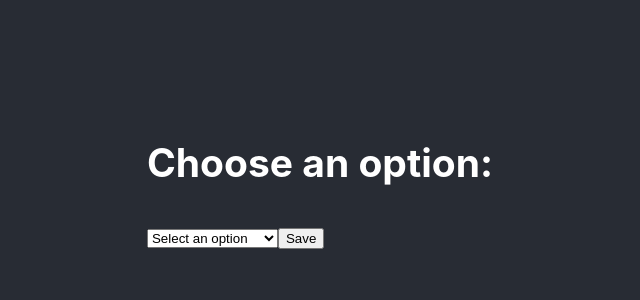
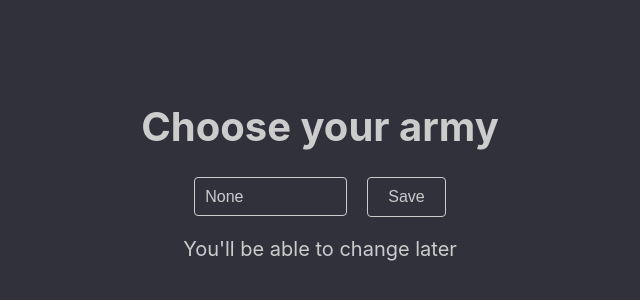
Before and after one commit to HenriZuber/w40k-front, a React (Create React App) app: page / in a window 1280 px wide. Shown: the part 222-522 px from the top of the page, without its empty margins (320-960 px from the left). Built offline with nearby package versions, Linux system fonts and the light colour scheme.

Commit message:
feat: add army choice - mid

```diff
--- a/src/App.css
+++ /dev/null
@@ -1,38 +0,0 @@
-.App {
-  text-align: center;
-}
-
-.App-logo {
-  height: 40vmin;
-  pointer-events: none;
-}
-
-@media (prefers-reduced-motion: no-preference) {
-  .App-logo {
-    animation: App-logo-spin infinite 20s linear;
-  }
-}
-
-.App-header {
-  background-color: #282c34;
-  min-height: 100vh;
-  display: flex;
-  flex-direction: column;
-  align-items: center;
-  justify-content: center;
-  font-size: calc(10px + 2vmin);
-  color: white;
-}
-
-.App-link {
-  color: #61dafb;
-}
-
-@keyframes App-logo-spin {
-  from {
-    transform: rotate(0deg);
-  }
-  to {
-    transform: rotate(360deg);
-  }
-}
--- a/src/App.jsx
+++ b/src/App.jsx
@@ -1,25 +1,34 @@
 import React, { useState, useEffect } from 'react';
 import Cookies from 'js-cookie';
-import './App.css';
+import './style/App.css';
 import ChoiceDropdown from './ChoiceDropdown';
 import ChatApp from './ChatApp';
 
 function App() {
 
-  const [selectedChoice, setSelectedChoice] = useState('');
+  const [selectedChoice, setSelectedChoice] = useState("");
 
   useEffect(() => {
     // Check if the choice is already saved in a cookie
     const savedChoice = Cookies.get('choice');
     if (savedChoice) {
-      setSelectedChoice(savedChoice);
+      const choiceArray = JSON.parse(savedChoice);
+      setSelectedChoice(choiceArray);
     }
   }, []);
+
+  const handleArmySelected = () => {
+    const savedChoice = Cookies.get('choice');
+    if (savedChoice) {
+      const choiceArray = JSON.parse(savedChoice);
+      setSelectedChoice(choiceArray);
+    }
+  };
 
   return (
     <header className="App-header">
       <div>
-        {!selectedChoice && <ChoiceDropdown />}
+        {!selectedChoice && <ChoiceDropdown onArmySelect={handleArmySelected} />}
         {selectedChoice && <ChatApp />}
       </div>
     </header>
--- a/src/ChatApp.jsx
+++ b/src/ChatApp.jsx
@@ -1,6 +1,6 @@
 import React, { useState, useEffect, useRef } from 'react';
 import { IoSend } from 'react-icons/io5';
-import './ChatApp.css';
+import './style/ChatApp.css';
 
 const ChatApp = () => {
   const [messages, setMessages] = useState([]);
@@ -68,7 +68,6 @@ const ChatApp = () => {
   useEffect(() => {
     // Scroll to the bottom of the chat window when a new message is added
     chatWindowRef.current.scrollTop = chatWindowRef.current.scrollHeight;
-    messages.map((message) => (console.log(message.text + message.id)))
   }, [messages]);
 
   return (
--- a/src/ChoiceDropdown.jsx
+++ b/src/ChoiceDropdown.jsx
@@ -1,8 +1,9 @@
 import React, { useState } from 'react';
 import Cookies from 'js-cookie';
 import armiesData from './store/armies.json';
+import './style/ChoiceDropdown.css';
 
-const ChoiceDropdown = () => {
+const ChoiceDropdown = ({ onArmySelect }) => {
   const [selectedChoice, setSelectedChoice] = useState('');
 
   const handleChoiceSelect = (event) => {
@@ -10,24 +11,34 @@ const ChoiceDropdown = () => {
   };
 
   const handleSaveChoice = () => {
-    Cookies.set('choice', selectedChoice);
+    const coreBooksList = armiesData
+      .filter((army) => army.is_core)
+      .map((army) => army.pdf_name);
+
+    const choiceList = [...coreBooksList, selectedChoice]
+    const cookieValue = JSON.stringify(choiceList);
+    Cookies.set('choice', cookieValue);
+    onArmySelect();
   };
 
   const filteredOptions = armiesData.filter((army) => army.is_core === false);
 
   return (
+    <div className="choice-dropdown-main">
+      <h1>Choose your army</h1>
       <div>
-      <h2>Choose an option:</h2>
-      <select value={selectedChoice} onChange={handleChoiceSelect}>
-        <option value="">Select an option</option>
+        <select className="select-dropdown" value={selectedChoice} onChange={handleChoiceSelect}>
+          <option value="">None</option>
           {filteredOptions.map((army, index) => (
             <option key={index} value={army.pdf_name}>
               {army.label}
             </option>
           ))}
         </select>
-      <button onClick={handleSaveChoice}>Save</button>
+        <button className="button" onClick={handleSaveChoice}>Save</button>
       </div>
+      <p>You'll be able to change later</p>
+    </div >
   );
 };
 
--- a/src/index.tsx
+++ b/src/index.tsx
@@ -1,6 +1,6 @@
 import React from 'react';
 import ReactDOM from 'react-dom/client';
-import './index.css';
+import './style/index.css';
 import App from './App';
 // import reportWebVitals from './reportWebVitals';
 
--- /dev/null
+++ b/src/style/App.css
@@ -0,0 +1,20 @@
+.App {
+  text-align: center;
+}
+
+
+.App-header {
+  min-height: 100vh;
+  display: flex;
+  flex-direction: column;
+  justify-content: center;
+  --font-size-primary: 20px;
+  --background-color-primary: #30313b;
+  --background-color-secondary-light: #4e5161;
+  --background-color-secondary-dark: #444654;
+  height: 100vh;
+  width: 100%;
+  font-size: var(--font-size-primary);
+  background-color: var(--background-color-primary);
+  color: white;
+}
--- /dev/null
+++ b/src/style/ChoiceDropdown.css
@@ -0,0 +1,53 @@
+.choice-dropdown-main {
+  display: flex;
+  color: #ccc;
+  flex-direction: column;
+  align-items: center;
+  justify-content: center;
+  --font-size-primary: 20px;
+  --background-dropdown-primary: #30313b;
+  --background-dropdown-secondary-light: #4e5161;
+  --background-dropdown-secondary-dark: #444654;
+}
+
+
+.select-dropdown {
+  appearance: none;
+  color: #ccc;
+  background-color: var(--background-dropdown-primary);
+  border: 1px solid #ccc;
+  border-radius: 4px;
+  padding: 10px;
+  font-size: 16px;
+  transition: border-color 0.3s ease;
+}
+
+.select-dropdown:focus {
+  outline: none;
+  border-color: #007bff;
+  box-shadow: 0 0 0 2px rgba(0, 123, 255, 0.25);
+}
+
+.select-dropdown option {
+  background-color: var(--background-dropdown-primary);
+}
+
+.button {
+  background-color: var(--background-dropdown-primary);
+  margin-left: 20px;
+  color: #ccc;
+  padding: 10px 20px;
+  border: 1px solid #ccc;
+  border-radius: 4px;
+  font-size: 16px;
+  cursor: pointer;
+  transition: background-color 0.3s ease;
+}
+
+.button:hover {
+  background-color: var(--background-dropdown-secondary-light);
+}
+
+.button:active {
+  background-color: var(--background-dropdown-secondary-dark);
+}
```
Also changed, not shown: src/store/logo.svg (renamed from src/logo.svg), src/style/ChatApp.css (renamed from src/ChatApp.css), src/style/index.css (renamed from src/index.css). Lines whose indentation alone changed are shown as unchanged.
